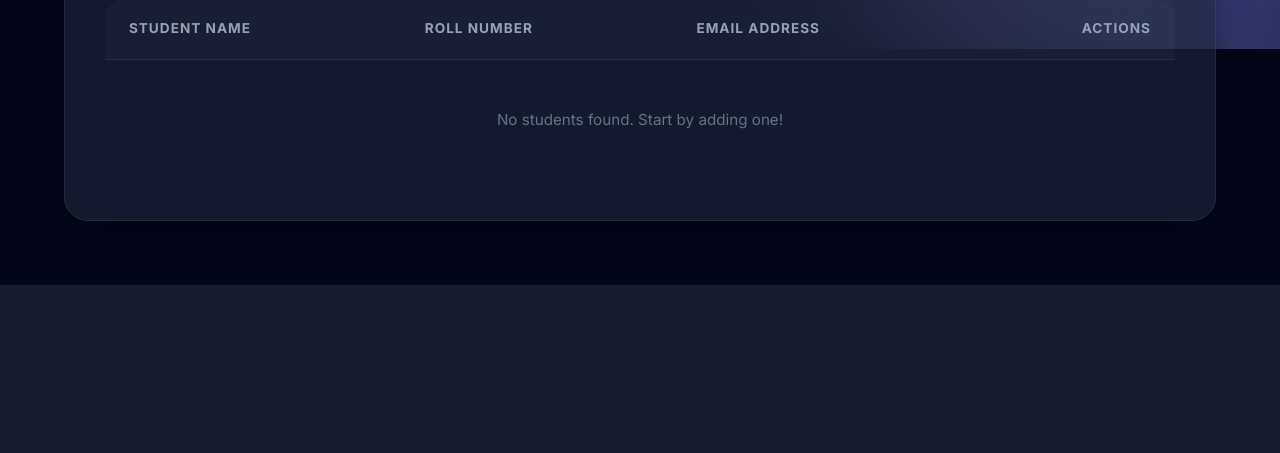
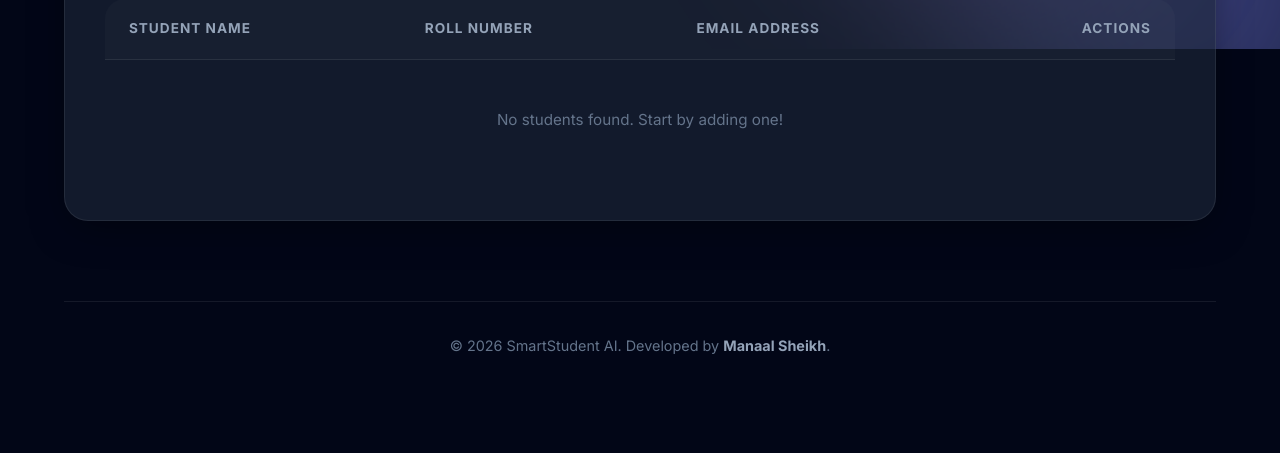
Before and after one commit to UmedAli123/SmartStudent-AI, a Flask app: page /dashboard in a window 1280 px wide. Shown: the part 751-1204 px from the top of the page. Before the commit the page ends 1036 px from the top, so only its background shows below. Run offline with Flask 3, Linux system fonts and the light colour scheme; a user stored in the database is signed in.

Commit message:
Add author attribution to footer

```diff
--- a/templates/layout.html
+++ b/templates/layout.html
@@ -57,6 +57,10 @@
         {% endwith %}
 
         {% block content %}{% endblock %}
+
+        <footer style="margin-top: 5rem; padding: 2rem 0; border-top: 1px solid var(--glass-border); text-align: center; color: var(--text-dim); font-size: 0.9rem;">
+            <p>&copy; 2026 SmartStudent AI. Developed by <strong style="color: var(--text-secondary);">Manaal Sheikh</strong>.</p>
+        </footer>
     </div>
 
     <!-- Modals Section -->
```
